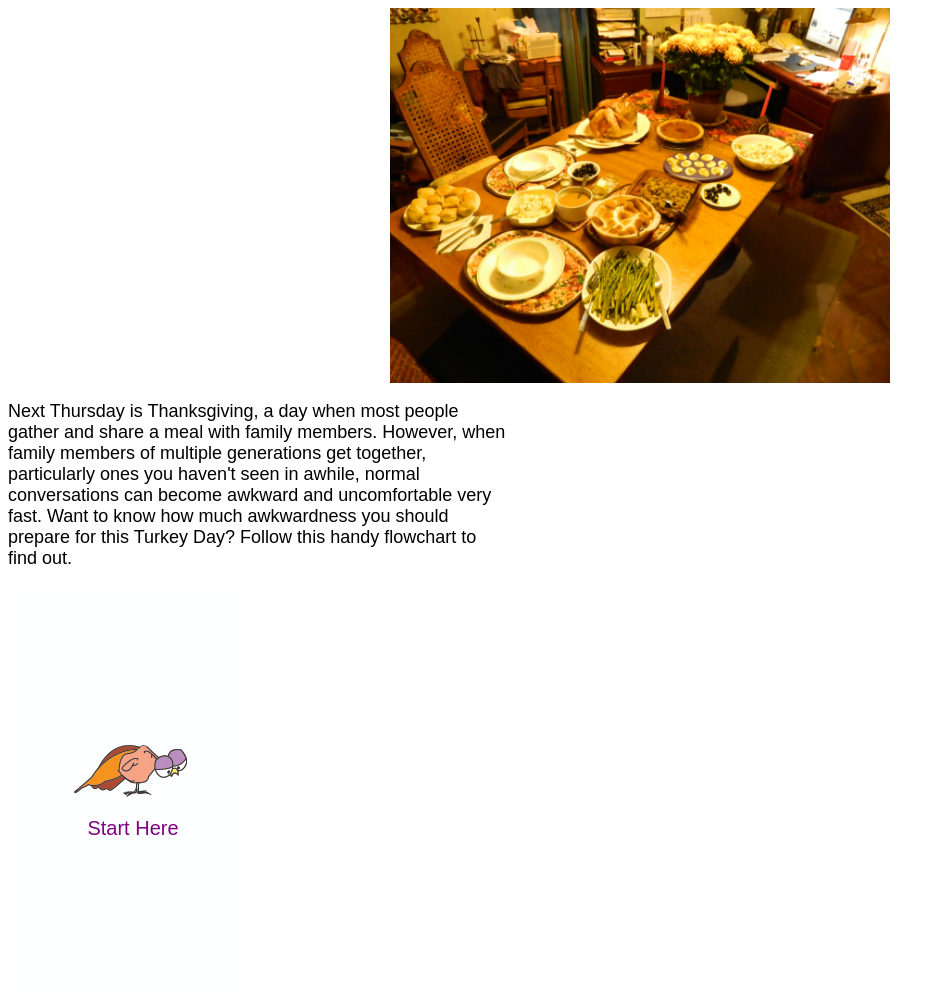
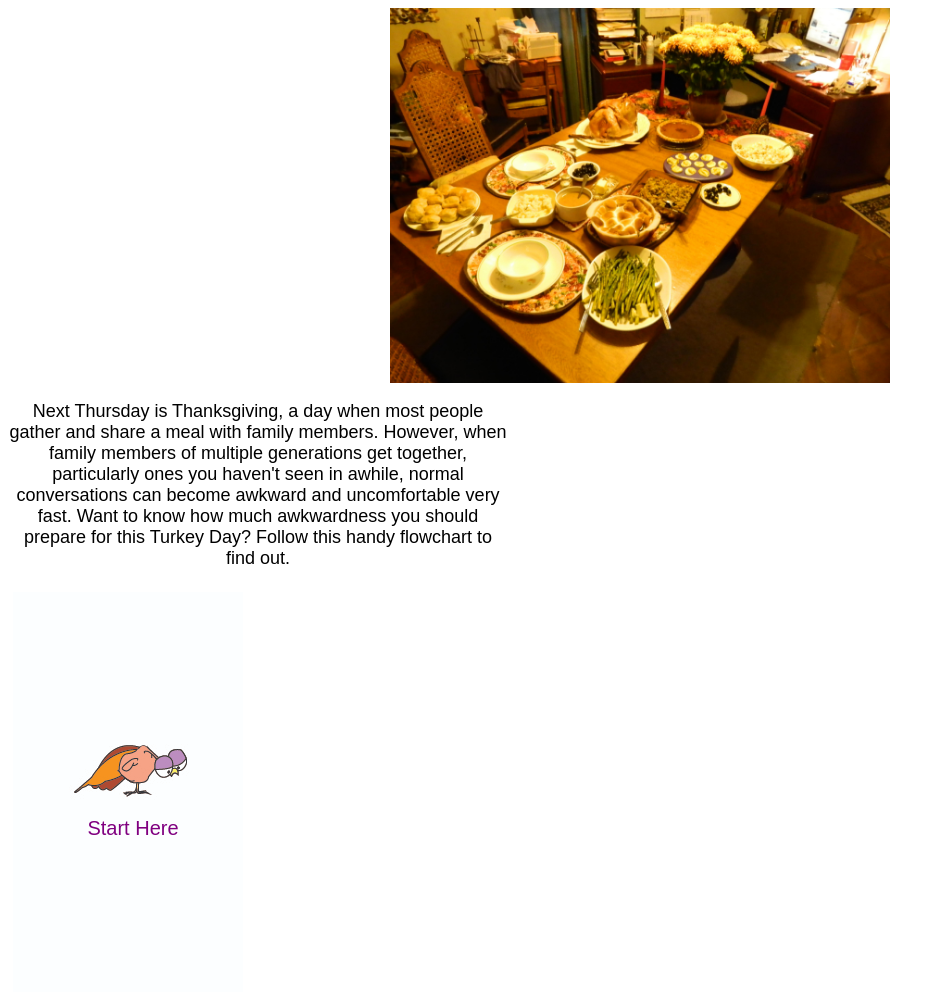
Before and after one commit to jeethsuresh/ThanksgivingASF, a plain HTML site: page index.html in a window 1280 px wide. Shown: the whole page, without its empty margins (0-945 px from the left). Drawn offline with Linux system fonts and the light colour scheme.

Commit message:
commiting

```diff
--- a/index.html
+++ b/index.html
@@ -5,7 +5,7 @@
 </head>
 <body onLoad="javascript:intro()">
 	<div id="wrapper" style="text-align: center"><img id="imgc" src="awkward.jpg"></img></div>
-	<p id="txtc"></p>
+	<div style="text-align: center"><p id="txtc"></p></div>
 	<a id="boneclick" href="#"><div id="buttonone" z-index="0"><p id="bonec">hello</p></img></div></a>
 	<a id="btwoclick" href="#"><div id="buttontwo" z-index="0"><p id="btwoc">goodbye</p></img></div></a>
 	<div id="startagainbutton" style="display: none"><a href="javascript:intro();"><img src="playagain.jpg" /></a></div>
```
